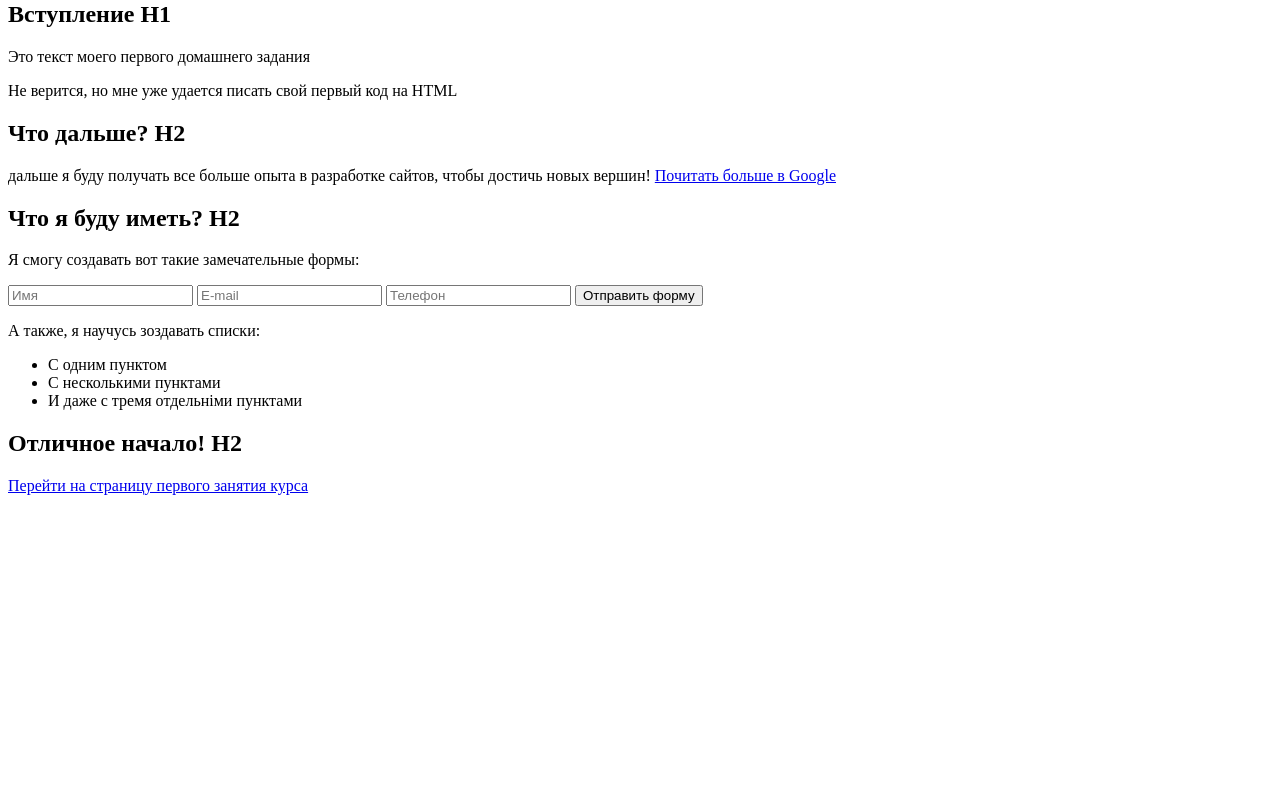
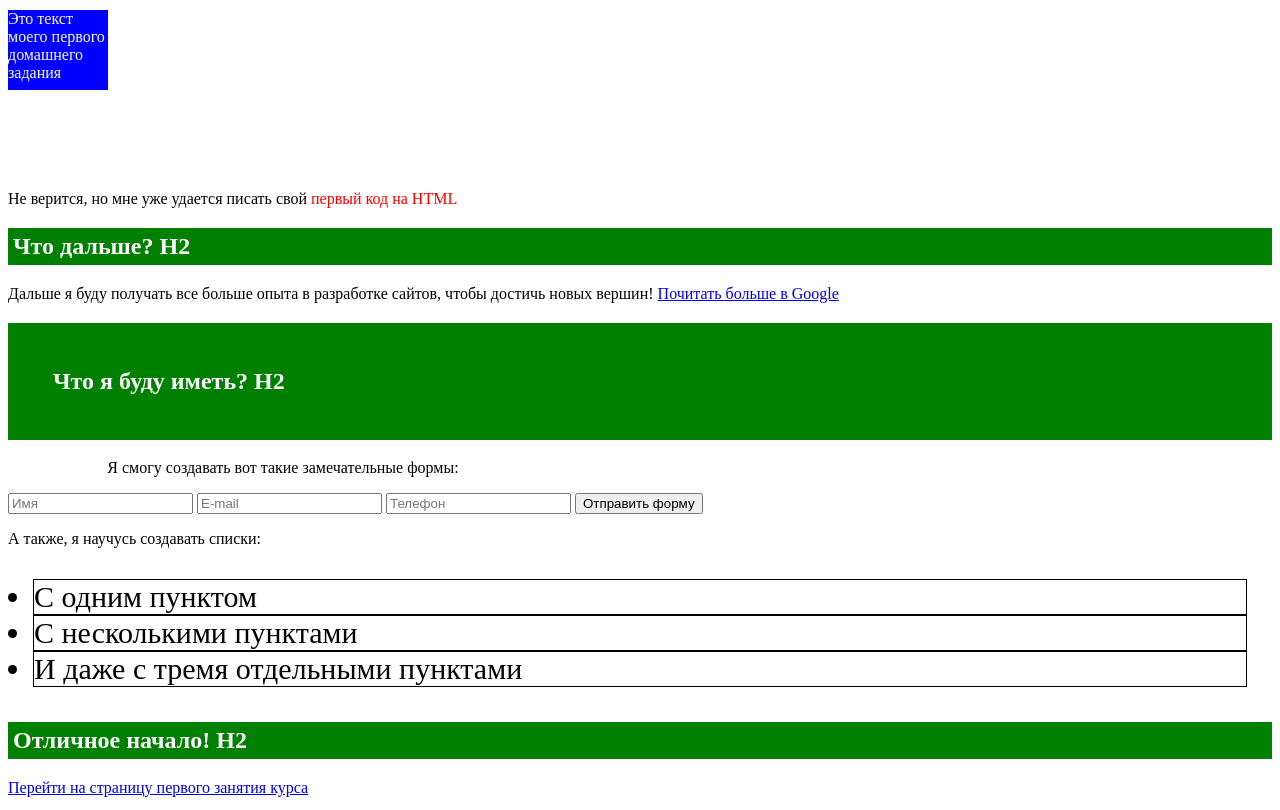
Before and after one commit to Fantomdp/wayup-html, a plain HTML site: page index.html in a window 1280 px wide. Shown: the part 131-941 px from the top of the page. Before the commit the page ends 800 px from the top, so only its background shows below. Drawn offline with Linux system fonts and the light colour scheme.

Commit message:
hw2 wayup html

```diff
--- /dev/null
+++ b/css/styles.css
@@ -0,0 +1,52 @@
+.logo{
+    height: 45px;
+
+}
+.title {
+    color:red;
+    font-size:30px;
+}
+
+.paragraph-blue{
+    background-color: blue;
+    color:white;
+    width: 100px;
+    height: 80px;
+}
+
+.red-span{
+    color:red;
+}
+.block{
+    margin-top: 100px;
+}
+h2 {
+    background-color: green;
+    color:white;
+}
+.h2-next{
+    padding: 5px;
+}
+.h2-border{
+    padding: 45px ;
+}
+
+.form p{
+    text-align:  center;
+    width: 550px;
+}
+
+ul{
+    margin: 10px;
+    padding: 15px;
+}
+
+.li-border{
+    font-size: 30px;
+    border:1px solid;
+
+}
+
+.begin{
+    padding: 5px;;
+}
--- a/index.html
+++ b/index.html
@@ -5,42 +5,44 @@
   <meta charset="UTF-8">
   <meta http-equiv="X-UA-Compatible" content="IE=edge">
   <meta name="viewport" content="width=device-width, initial-scale=1.0">
+  <link rel="stylesheet" href="/css/styles.css" />
   <title>Document</title>
 </head>
 
 <body>
   <header>
     <a href="https://my.wayup.in" target="_blank">
-      <img src="/img/logo.jpg" alt="logo">
+      <img src="/img/logo.jpg" alt="logo" class="logo">
     </a>
   </header>
 
   <section>
-    <h1>Вступление H1</h1>
+    <h1 class="title">Вступление H1</h1>
 
-    <p>
+    <p class="paragraph-blue">
       Это текст моего первого домашнего задания
     </p>
-    <p>
-      Не верится, но мне уже удается писать свой первый код на HTML
+    <p class="block">
+      Не верится, но мне уже удается писать свой <span class="red-span">первый код на HTML</span>
     </p>
   </section>
 
   <section>
-    <h2>
+    <h2 class="h2-next">
       Что дальше? H2
     </h2>
     <p>
-      дальше я буду получать все больше опыта в разработке сайтов, чтобы достичь новых вершин!
+      Дальше я буду получать все больше опыта в разработке сайтов, чтобы достичь новых вершин!
       <a href="https:\\google.com" target="_blank">Почитать больше в Google</a>
     </p>
   </section>
 
   <section>
-    <h2>
+    <h2 class="h2-border">
       Что я буду иметь? H2
     </h2>
 
+    <div class="form">
     <p>
       Я смогу создавать вот такие замечательные формы:
     </p>
@@ -52,24 +54,34 @@
         Отправить форму
       </button>
     </form>
+  </div>
   </section>
 
   <div>
     <p>
-      А также, я научусь зоздавать списки:
+      А также, я научусь cоздавать списки:
     </p>
     <ul>
-      <li>С одним пунктом</li>
-      <li>С несколькими пунктами</li>
-      <li>И даже с тремя отдельніми пунктами</li>
+      <li class="li-border">С одним пунктом</li>
+      <li class="li-border">С несколькими пунктами</li>
+      <li class="li-border">И даже с тремя отдельными пунктами</li>
     </ul>
   </div>
 
   <section>
-    <h2>Отличное начало! H2</h2>
+    <h2 class="begin">Отличное начало! H2</h2>
     <a href="https://my.wayup.in/lesson/2907" target="_blank">Перейти на страницу первого занятия курса</a>
   </section>
 
+  <span>
+<br>
+<br>
+<br>
+<br>
+<br>
+<br>
+c
+  </span>
 </body>
 
 </html>
```
Also changed, not shown: css/index.css (deleted).
